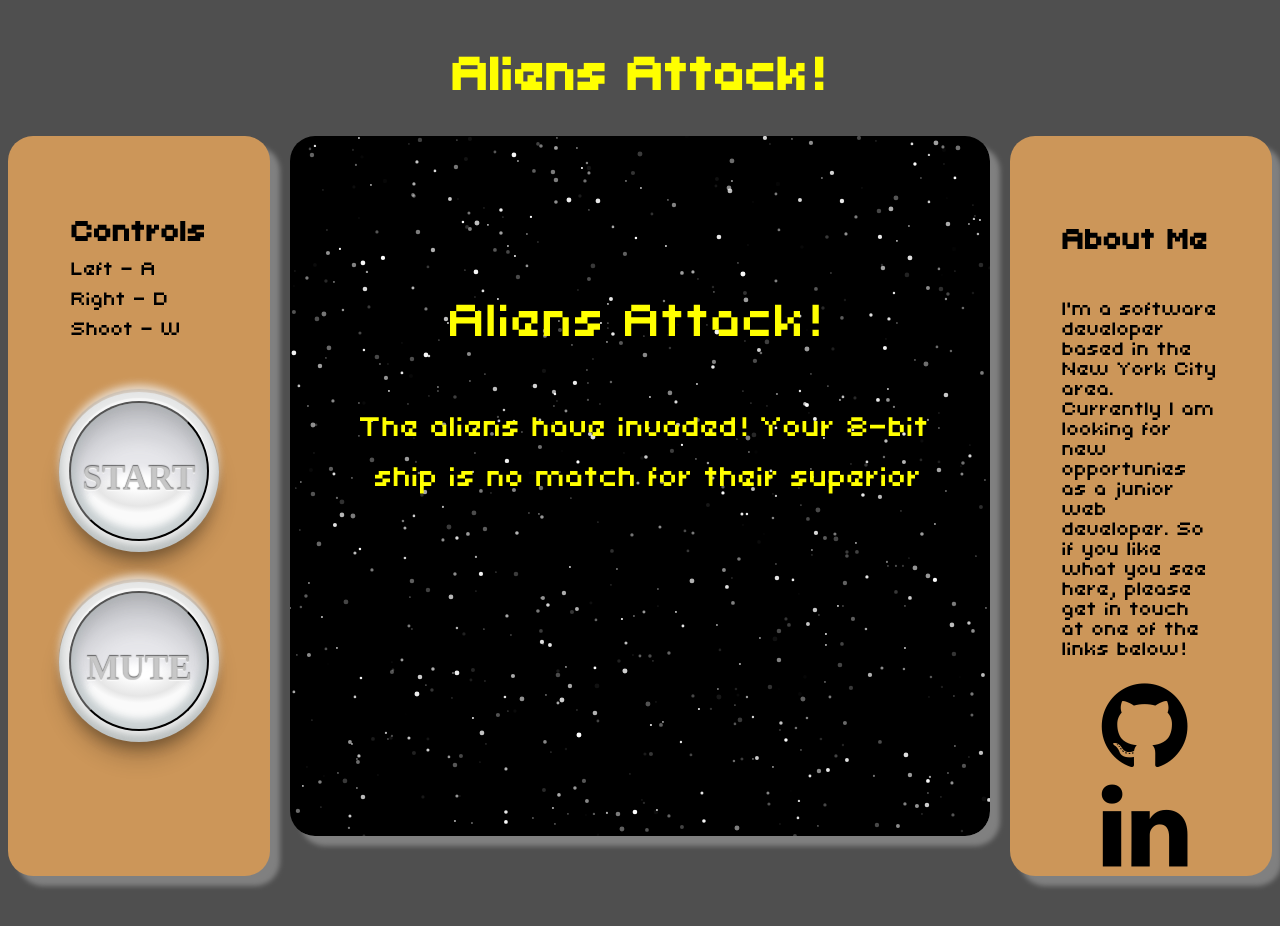
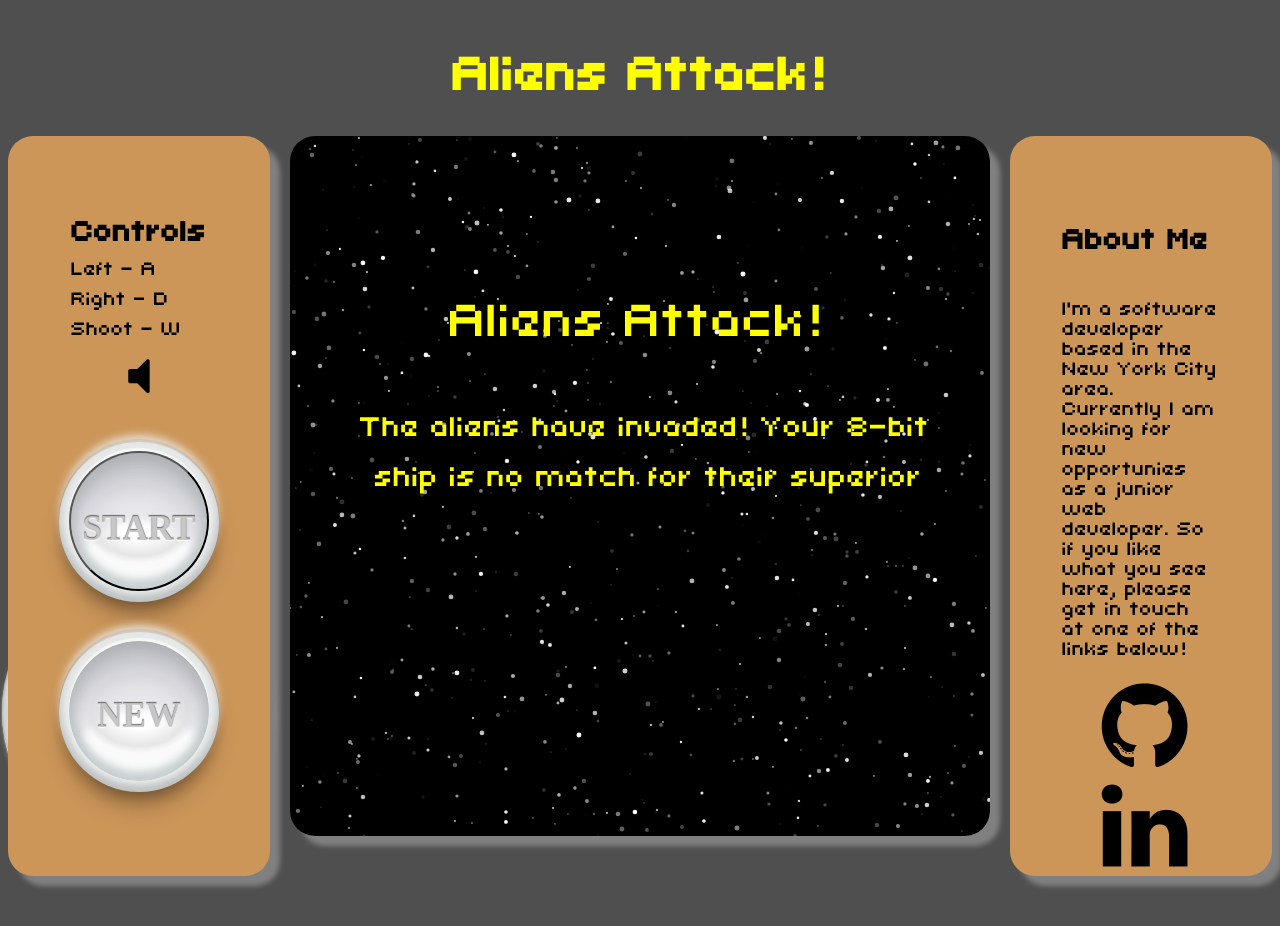
Before and after one commit to brendanekane/aliens_attack, a website: page index.html in a window 1280 px wide. Drawn offline with Linux system fonts and the light colour scheme.

Commit message:
added new game button and mute icon

```diff
--- a/assets/css/stylesheet.css
+++ b/assets/css/stylesheet.css
@@ -108,6 +108,7 @@ body{
 }
 
 #start-Btn{
+  cursor: pointer;
   font-family: 'Kreon', serif;
   font-weight:700;
   text-transform:uppercase;
@@ -154,6 +155,7 @@ body{
 }
 
 #start-Btn:before{
+  cursor: pointer;
   position:absolute;
   display:block;
   content:"";
@@ -176,6 +178,7 @@ body{
 }
 
 #start-Btn:after{
+  cursor: pointer;
   position:absolute;
   display:block;
   content:"";
@@ -200,6 +203,7 @@ body{
     0 15px 20px 0 rgba(0,0,0,0.40);
 }
 #start-Btn:active{
+  cursor: pointer;
   box-shadow:
     0 -3px 1px 0px rgba(255, 255, 255,0.6),
     0 -7px 8px 9px rgba(240, 240, 240,0.8),
@@ -215,7 +219,8 @@ body{
     0 5px 20px 0px rgba(0,0,0,0.20);
 }
 
-#mute-Btn{
+#new-Btn{
+  cursor: pointer;
   font-family: 'Kreon', serif;
   font-weight:700;
   text-transform:uppercase;
@@ -261,7 +266,8 @@ body{
 
 }
 
-#mute-Btn:before{
+#new-Btn:before{
+  cursor: pointer;
   position:absolute;
   display:block;
   content:"";
@@ -283,7 +289,8 @@ body{
     0 5px 5px 0 rgba(255,255,255,0.3);
 }
 
-#mute-Btn:after{
+#new-Btn:after{
+  cursor: pointer;
   position:absolute;
   display:block;
   content:"";
@@ -307,7 +314,8 @@ body{
     0 8px 14px 0 rgba(0,0,0,0.20),
     0 15px 20px 0 rgba(0,0,0,0.40);
 }
-#mute-Btn:active{
+#new-Btn:active{
+  cursor: pointer;
   box-shadow:
     0 -3px 1px 0px rgba(255, 255, 255,0.6),
     0 -7px 8px 9px rgba(240, 240, 240,0.8),
@@ -322,3 +330,10 @@ body{
     0 0px 10px 9px rgba(0,0,0,0.20),
     0 5px 20px 0px rgba(0,0,0,0.20);
 }
+
+#mute-Btn{
+  display: flex;
+  justify-content: center;
+  font-size: 50px;
+  cursor: pointer;
+}
--- a/index.html
+++ b/index.html
@@ -25,14 +25,15 @@
       <div class='left-sidebar-container'>
         <div class='controls-container'>
           <div>
-            <h2>Controls</h2>
-            <p>Left - A</p>
-            <p>Right - D</p>
-            <p>Shoot - W</p>
+              <h2>Controls</h2>
+              <p>Left - A</p>
+              <p>Right - D</p>
+              <p>Shoot - W</p>
           </div>
+          <a type='submit' class="fa fa-volume-off" id='mute-Btn'  value='Mute'><span></span></a>
           <div class='buttons-container'>
             <input type='submit' id='start-Btn' value='Start'></input>
-            <input type='submit' id='mute-Btn' value='Mute'></input>
+            <a href="https://brendanekane.github.io/aliens_attack/" id='new-Btn'>New</a>
           </div>
         </div>
       </div>
@@ -53,7 +54,7 @@
             <p>I'm a software developer based in the New York City area. Currently I am looking for new opportunies as a junior web developer. So if you like what you see here, please get in touch at one of the links below!</p>
             <div class='links'>
               <div class='font-awesome-container'>
-                  <a href="https://github.com/brendanekane" id="github-link"class="fa fa-github"><span></span></a>
+                  <a href="https://github.com/brendanekane" id="github-link" class="fa fa-github"><span></span></a>
                   <a href="https://www.linkedin.com/in/brendanekane/" id='linkedin-link' class="fa fa-linkedin"><span></span></a>
               </div>
             </div>
```
